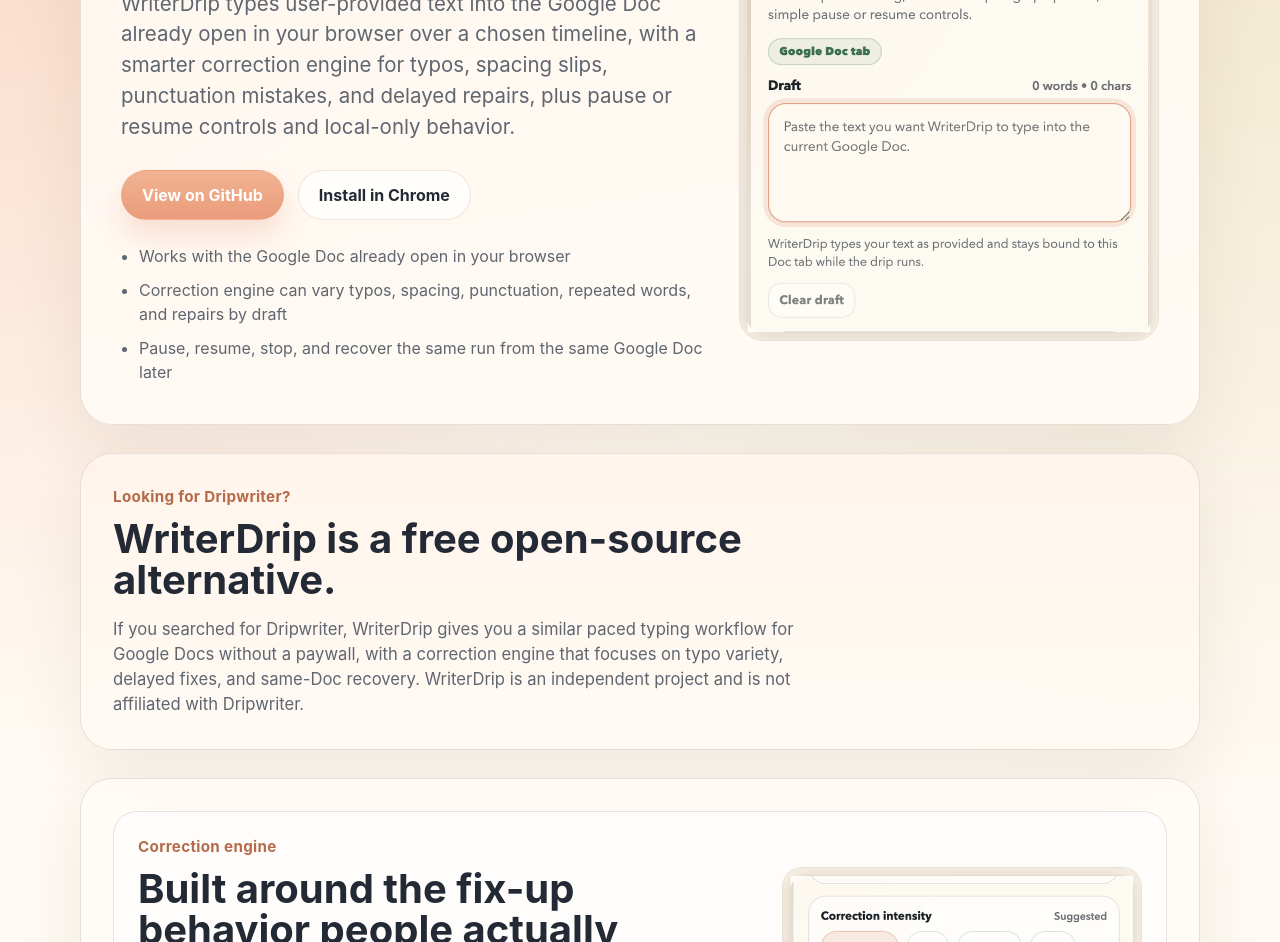
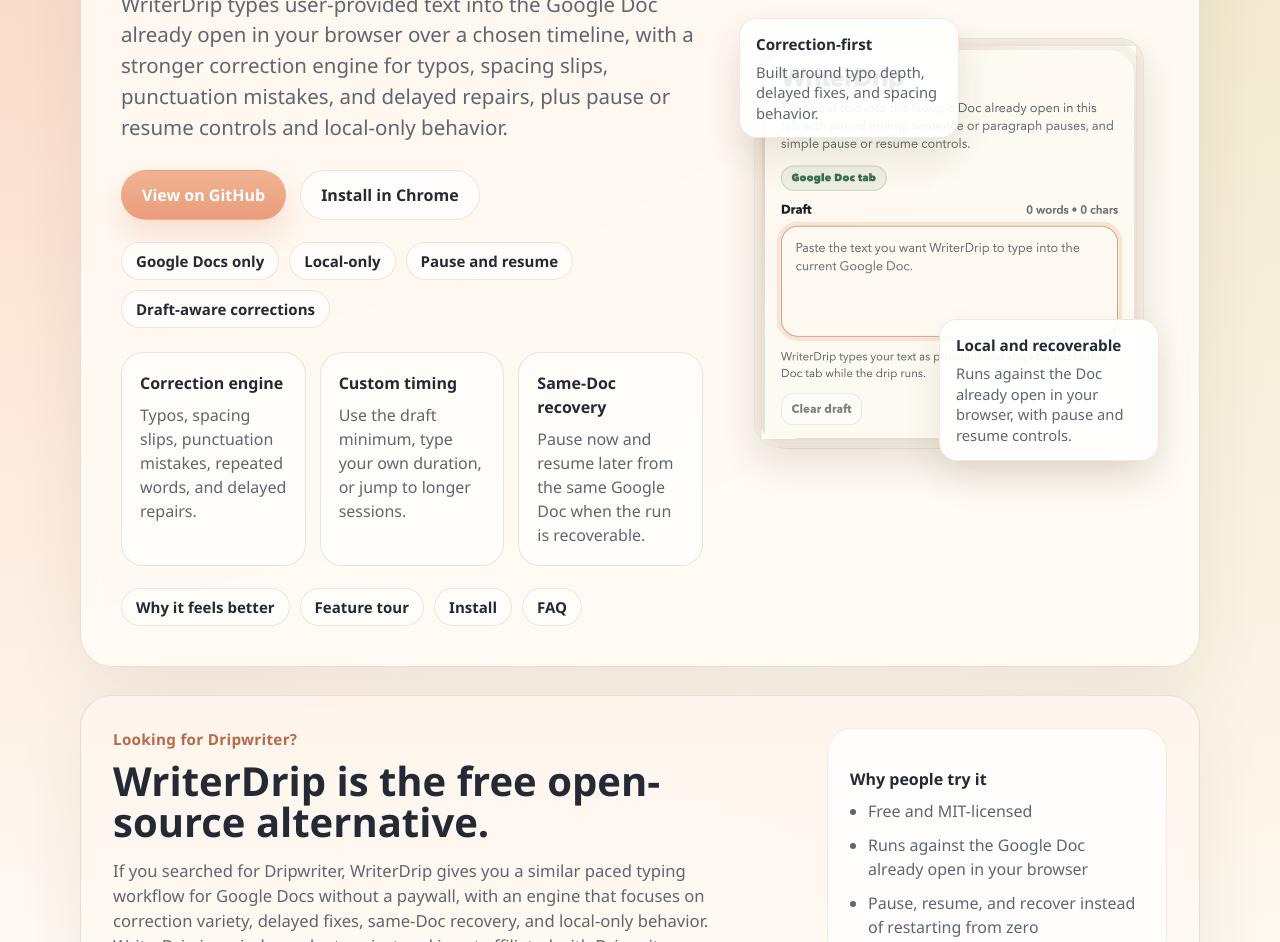
Before and after one commit to Highdrys01/WriterDrip, a browser extension: page docs/index.html in a window 1280 px wide. Shown: the part 223-1165 px from the top of the page. Drawn offline with Linux system fonts and the light colour scheme.

Commit message:
Refresh GitHub Pages landing page

```diff
--- a/docs/index.html
+++ b/docs/index.html
@@ -6,7 +6,7 @@
     <title>WriterDrip | Free Open-Source Google Docs Typing Extension</title>
     <meta
       name="description"
-      content="WriterDrip is a free open-source Chrome extension for paced typing in Google Docs with a draft-aware correction engine, flexible timelines, pause and resume controls, and local-only behavior."
+      content="WriterDrip is a free open-source Chrome extension for paced typing in Google Docs with a draft-aware correction engine, human-paced timing, pause or resume controls, and local-only behavior."
     >
     <meta name="google-site-verification" content="TsaaG3rlKwIRPHJNA5X-_BgfM1zNftYRJpHMGIjUyvQ">
     <meta name="robots" content="index,follow,max-image-preview:large">
@@ -15,7 +15,7 @@
     <meta property="og:title" content="WriterDrip | Free Open-Source Google Docs Typing Extension">
     <meta
       property="og:description"
-      content="A free open-source Chrome extension for paced typing in Google Docs with a smarter correction engine, custom timelines, and pause/resume controls."
+      content="A free open-source Chrome extension for paced typing in Google Docs with a smarter correction engine, human-paced timing, and pause/resume controls."
     >
     <meta property="og:url" content="https://highdrys01.github.io/WriterDrip/">
     <meta property="og:image" content="https://highdrys01.github.io/WriterDrip/assets/social-preview.png">
@@ -23,7 +23,7 @@
     <meta name="twitter:title" content="WriterDrip | Free Open-Source Google Docs Typing Extension">
     <meta
       name="twitter:description"
-      content="Free open-source paced typing for Google Docs with a smarter correction engine, custom timelines, and pause/resume controls."
+      content="Free open-source paced typing for Google Docs with a smarter correction engine, human-paced timing, and pause/resume controls."
     >
     <meta name="twitter:image" content="https://highdrys01.github.io/WriterDrip/assets/social-preview.png">
     <link rel="stylesheet" href="styles.css">
@@ -34,7 +34,7 @@
         "name": "WriterDrip",
         "applicationCategory": "BrowserApplication",
         "operatingSystem": "Chrome, Chromium-based browsers",
-        "description": "WriterDrip is a free open-source Chrome extension for paced typing in Google Docs with a draft-aware correction engine, flexible timelines, pause and resume controls, and local-only behavior.",
+        "description": "WriterDrip is a free open-source Chrome extension for paced typing in Google Docs with a draft-aware correction engine, human-paced timing, pause and resume controls, and local-only behavior.",
         "offers": {
           "@type": "Offer",
           "price": 0,
@@ -55,26 +55,55 @@
           <h1>WriterDrip</h1>
           <p class="lede">
             WriterDrip types user-provided text into the Google Doc already open in your browser over
-            a chosen timeline, with a smarter correction engine for typos, spacing slips, punctuation
+            a chosen timeline, with a stronger correction engine for typos, spacing slips, punctuation
             mistakes, and delayed repairs, plus pause or resume controls and local-only behavior.
           </p>
           <div class="hero-actions">
             <a class="button button-primary" href="https://github.com/Highdrys01/WriterDrip">View on GitHub</a>
             <a class="button button-secondary" href="#install">Install in Chrome</a>
           </div>
-          <ul class="quick-points">
-            <li>Works with the Google Doc already open in your browser</li>
-            <li>Correction engine can vary typos, spacing, punctuation, repeated words, and repairs by draft</li>
-            <li>Pause, resume, stop, and recover the same run from the same Google Doc later</li>
-          </ul>
+          <div class="hero-pills" aria-label="WriterDrip highlights">
+            <span>Google Docs only</span>
+            <span>Local-only</span>
+            <span>Pause and resume</span>
+            <span>Draft-aware corrections</span>
+          </div>
+          <div class="hero-stats">
+            <article>
+              <strong>Correction engine</strong>
+              <p>Typos, spacing slips, punctuation mistakes, repeated words, and delayed repairs.</p>
+            </article>
+            <article>
+              <strong>Custom timing</strong>
+              <p>Use the draft minimum, type your own duration, or jump to longer sessions.</p>
+            </article>
+            <article>
+              <strong>Same-Doc recovery</strong>
+              <p>Pause now and resume later from the same Google Doc when the run is recoverable.</p>
+            </article>
+          </div>
+          <nav class="jump-links" aria-label="Page sections">
+            <a href="#why">Why it feels better</a>
+            <a href="#features">Feature tour</a>
+            <a href="#install">Install</a>
+            <a href="#faq">FAQ</a>
+          </nav>
         </div>
         <div class="hero-visual">
+          <div class="hero-note hero-note-top">
+            <strong>Correction-first</strong>
+            <span>Built around typo depth, delayed fixes, and spacing behavior.</span>
+          </div>
           <img
             src="assets/writerdrip-overview-card.png"
             alt="WriterDrip popup showing the draft area inside the extension"
             width="640"
             height="748"
           >
+          <div class="hero-note hero-note-bottom">
+            <strong>Local and recoverable</strong>
+            <span>Runs against the Doc already open in your browser, with pause and resume controls.</span>
+          </div>
         </div>
       </header>
 
@@ -82,13 +111,42 @@
         <section class="section compare-callout">
           <div class="section-copy">
             <p class="section-label">Looking for Dripwriter?</p>
-            <h2>WriterDrip is a free open-source alternative.</h2>
+            <h2>WriterDrip is the free open-source alternative.</h2>
             <p>
               If you searched for Dripwriter, WriterDrip gives you a similar paced typing workflow for
-              Google Docs without a paywall, with a correction engine that focuses on typo variety,
-              delayed fixes, and same-Doc recovery. WriterDrip is an independent project and is not
-              affiliated with Dripwriter.
+              Google Docs without a paywall, with an engine that focuses on correction variety, delayed
+              fixes, same-Doc recovery, and local-only behavior. WriterDrip is an independent project
+              and is not affiliated with Dripwriter.
             </p>
+          </div>
+          <div class="callout-panel">
+            <h3>Why people try it</h3>
+            <ul class="callout-list">
+              <li>Free and MIT-licensed</li>
+              <li>Runs against the Google Doc already open in your browser</li>
+              <li>Pause, resume, and recover instead of restarting from zero</li>
+            </ul>
+          </div>
+        </section>
+
+        <section class="section research-grid" id="why">
+          <div class="section-copy">
+            <p class="section-label">Why it feels better</p>
+            <h2>Built around the parts people actually notice while text is appearing.</h2>
+          </div>
+          <div class="research-cards">
+            <article>
+              <h3>Correction behavior</h3>
+              <p>WriterDrip does more than type straight through. It can vary typo depth, spacing slips, punctuation mistakes, repeated words, and delayed repairs while still resolving back to the final draft.</p>
+            </article>
+            <article>
+              <h3>Timing that fits the draft</h3>
+              <p>The extension scales timing around draft size, paragraph density, and correction intensity, so longer prose has more room than a short clean note.</p>
+            </article>
+            <article>
+              <h3>Recovery that respects the same Doc</h3>
+              <p>Pause, reload, reopen, and resume are all shaped around the same Google Doc instead of pretending every interruption is a fresh start.</p>
+            </article>
           </div>
         </section>
 
@@ -135,19 +193,23 @@
           </div>
           <ol class="step-list">
             <li>
+              <span class="step-number">1</span>
               <strong>Download the repo.</strong>
               Clone or download WriterDrip from GitHub.
             </li>
             <li>
+              <span class="step-number">2</span>
               <strong>Load the extension.</strong>
               Open <code>chrome://extensions</code>, enable <code>Developer mode</code>, then click
               <code>Load unpacked</code> and select the folder that contains <code>manifest.json</code>.
             </li>
             <li>
+              <span class="step-number">3</span>
               <strong>Open your Google Doc.</strong>
               Click inside the document body so WriterDrip can attach to the active editor.
             </li>
             <li>
+              <span class="step-number">4</span>
               <strong>Paste, choose, and start.</strong>
               Paste your draft, choose a duration and correction intensity, then start the drip. Keep
               your browser open, keep the original Google Doc tab open, and keep your computer awake
--- a/docs/styles.css
+++ b/docs/styles.css
@@ -8,7 +8,9 @@
   --accent: #e99d7c;
   --accent-deep: #b56a49;
   --accent-soft: rgba(233, 157, 124, 0.14);
+  --accent-strong: #ef8f66;
   --sage: #dfe9d6;
+  --sage-deep: #6d8259;
   --shadow: 0 24px 70px rgba(66, 46, 24, 0.08);
   --max-width: 1120px;
 }
@@ -24,8 +26,8 @@ html {
 body {
   margin: 0;
   font-family:
-    "Inter",
-    "SF Pro Display",
+    "Avenir Next",
+    "Nunito Sans",
     "Segoe UI",
     sans-serif;
   color: var(--ink);
@@ -73,6 +75,7 @@ code {
   gap: 36px;
   align-items: center;
   padding: 40px;
+  overflow: hidden;
 }
 
 .eyebrow,
@@ -103,6 +106,27 @@ code {
   max-width: 60ch;
   font-size: clamp(1.05rem, 2vw, 1.28rem);
   color: var(--muted);
+}
+
+.hero-pills {
+  display: flex;
+  flex-wrap: wrap;
+  gap: 10px;
+  margin-top: 22px;
+}
+
+.hero-pills span,
+.jump-links a {
+  display: inline-flex;
+  align-items: center;
+  min-height: 38px;
+  padding: 0 14px;
+  border-radius: 999px;
+  border: 1px solid rgba(181, 106, 73, 0.18);
+  background: rgba(255, 255, 255, 0.66);
+  font-size: 0.94rem;
+  font-weight: 700;
+  text-decoration: none;
 }
 
 .hero-actions {
@@ -143,22 +167,103 @@ code {
   background: rgba(255, 255, 255, 0.68);
 }
 
-.quick-points {
-  margin: 24px 0 0;
-  padding-left: 18px;
+.hero-stats {
+  margin-top: 24px;
+  display: grid;
+  grid-template-columns: repeat(3, minmax(0, 1fr));
+  gap: 14px;
+}
+
+.hero-stats article,
+.research-cards article {
+  padding: 18px;
+  border-radius: 22px;
+  border: 1px solid var(--line);
+  background: rgba(255, 255, 255, 0.58);
+}
+
+.hero-stats strong,
+.research-cards h3,
+.callout-panel h3 {
+  display: block;
+  margin-bottom: 8px;
+  font-size: 1rem;
+}
+
+.hero-stats p,
+.research-cards p,
+.callout-list,
+.callout-panel p {
+  margin: 0;
   color: var(--muted);
 }
 
-.quick-points li + li {
-  margin-top: 10px;
+.jump-links {
+  display: flex;
+  flex-wrap: wrap;
+  gap: 10px;
+  margin-top: 22px;
+}
+
+.hero-visual {
+  position: relative;
+  padding: 28px 10px;
+}
+
+.hero-visual::before {
+  content: "";
+  position: absolute;
+  inset: 40px 16px 26px;
+  border-radius: 32px;
+  background:
+    radial-gradient(circle at top left, rgba(233, 157, 124, 0.15), transparent 44%),
+    linear-gradient(180deg, rgba(255, 255, 255, 0.7) 0%, rgba(255, 250, 241, 0.94) 100%);
+  border: 1px solid rgba(181, 106, 73, 0.12);
 }
 
 .hero-visual img {
-  width: min(100%, 440px);
+  position: relative;
+  z-index: 1;
+  width: min(100%, 390px);
   margin: 0 auto;
   border-radius: 24px;
   border: 1px solid var(--line);
   background: var(--panel-strong);
+  box-shadow: 0 18px 36px rgba(66, 46, 24, 0.12);
+}
+
+.hero-note {
+  position: absolute;
+  z-index: 2;
+  max-width: 220px;
+  padding: 14px 16px;
+  border-radius: 18px;
+  border: 1px solid rgba(181, 106, 73, 0.16);
+  background: rgba(255, 255, 255, 0.92);
+  box-shadow: 0 18px 36px rgba(66, 46, 24, 0.1);
+}
+
+.hero-note strong {
+  display: block;
+  margin-bottom: 6px;
+  font-size: 0.95rem;
+}
+
+.hero-note span {
+  display: block;
+  color: var(--muted);
+  font-size: 0.92rem;
+  line-height: 1.4;
+}
+
+.hero-note-top {
+  top: 8px;
+  left: 0;
+}
+
+.hero-note-bottom {
+  right: 0;
+  bottom: 14px;
 }
 
 .section {
@@ -167,6 +272,9 @@ code {
 }
 
 .compare-callout {
+  display: grid;
+  grid-template-columns: minmax(0, 1.4fr) minmax(260px, 340px);
+  gap: 22px;
   background:
     linear-gradient(180deg, rgba(255, 244, 236, 0.94) 0%, rgba(255, 250, 243, 0.94) 100%);
 }
@@ -179,6 +287,28 @@ code {
   margin-bottom: 0;
   color: var(--muted);
   font-size: 1.04rem;
+}
+
+.callout-panel {
+  padding: 22px;
+  border-radius: 24px;
+  border: 1px solid rgba(181, 106, 73, 0.14);
+  background: rgba(255, 255, 255, 0.72);
+}
+
+.callout-list {
+  padding-left: 18px;
+}
+
+.callout-list li + li {
+  margin-top: 10px;
+}
+
+.research-cards {
+  margin-top: 24px;
+  display: grid;
+  grid-template-columns: repeat(3, minmax(0, 1fr));
+  gap: 18px;
 }
 
 .feature-grid {
@@ -220,10 +350,25 @@ code {
 }
 
 .step-list li {
+  position: relative;
   padding: 20px;
   border-radius: 22px;
   border: 1px solid var(--line);
   background: rgba(255, 255, 255, 0.58);
+}
+
+.step-number {
+  display: inline-flex;
+  align-items: center;
+  justify-content: center;
+  width: 36px;
+  height: 36px;
+  margin-bottom: 14px;
+  border-radius: 50%;
+  background: linear-gradient(180deg, #f1b392 0%, #ea9c7b 100%);
+  color: #fff;
+  font-weight: 800;
+  box-shadow: 0 14px 24px rgba(233, 157, 124, 0.22);
 }
 
 .step-list strong {
@@ -272,8 +417,11 @@ code {
 @media (max-width: 900px) {
   .hero,
   .feature-card,
+  .compare-callout,
+  .research-cards,
   .faq-grid,
-  .step-list {
+  .step-list,
+  .hero-stats {
     grid-template-columns: 1fr;
   }
 
@@ -285,6 +433,21 @@ code {
   .feature-card img,
   .hero-visual img {
     margin: 0;
+  }
+
+  .hero-note {
+    position: relative;
+    inset: auto;
+    max-width: none;
+    margin-top: 14px;
+  }
+
+  .hero-visual {
+    padding: 0;
+  }
+
+  .hero-visual::before {
+    inset: 18px 0 18px;
   }
 }
 
```
